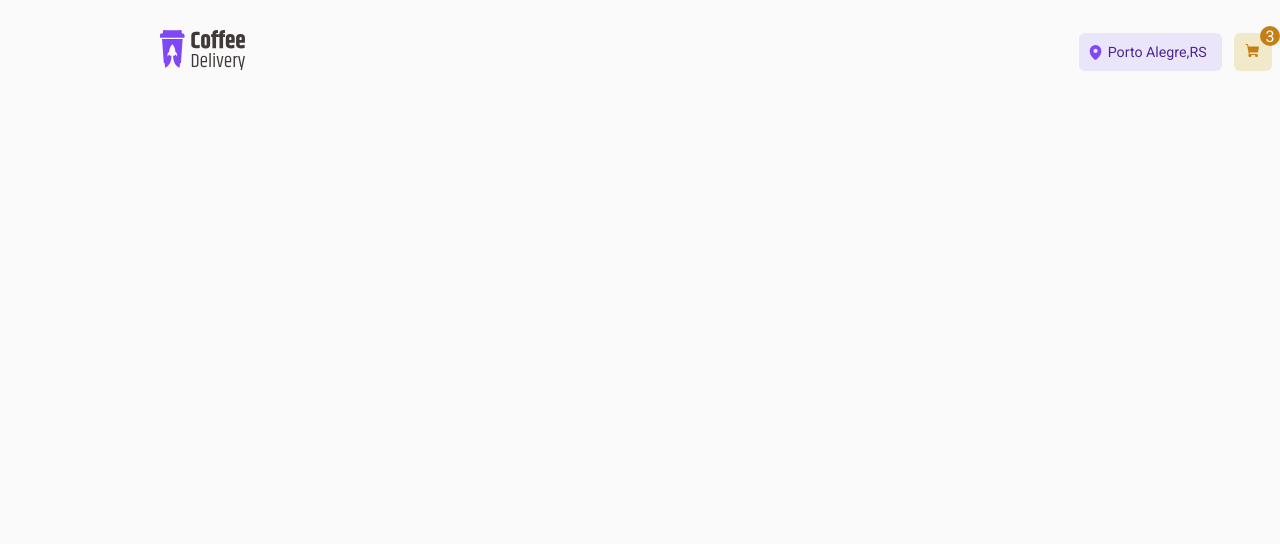
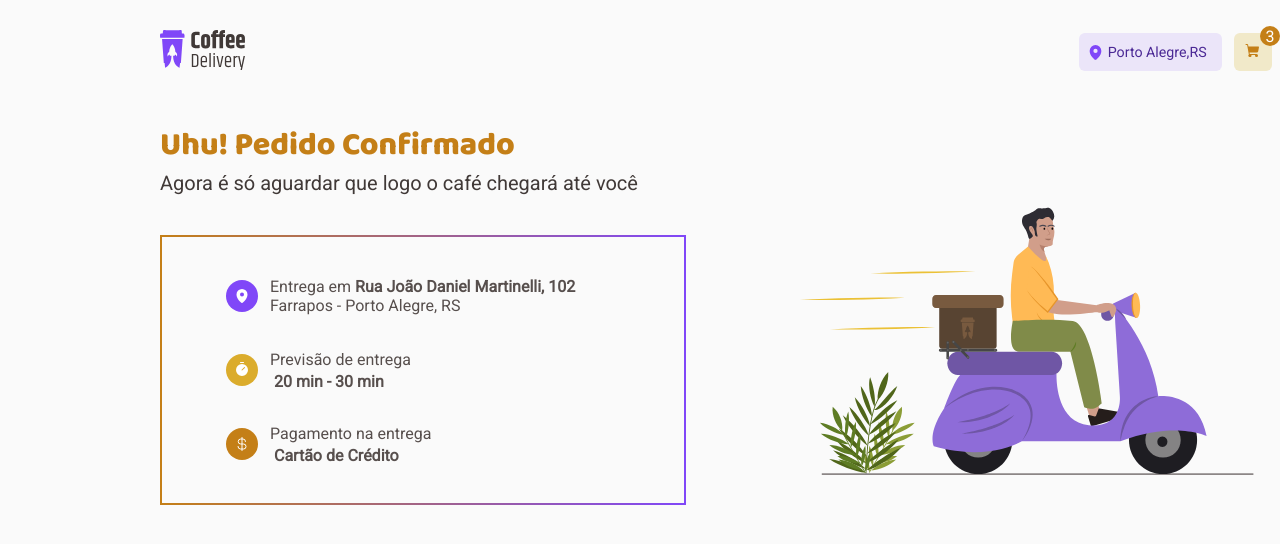
Before and after one commit to GaloManco/caffeDelivery, a React (Vite) app: page /entregadopedido in a window 1280 px wide. Shown: the top 544 px of the page. Built offline with nearby package versions, Linux system fonts and the light colour scheme.

Commit message:
Finalizado a parte da estilização do projeto.

```diff
--- a/src/Router.tsx
+++ b/src/Router.tsx
@@ -1,7 +1,7 @@
 import { Route, Routes } from 'react-router-dom'
 import { DefaultLayout } from './layout/defaultLayout'
 import { Home } from './pages/home/Home'
-import { EntregaDoPedido } from './pages/entragaDopedido/EntregaDopedido'
+import { EntregaDoPedido } from './pages/entragaDopedido'
 import { CadastroDoPedido } from './pages/cadastroDopedido'
 
 export function Router() {
--- a/src/pages/cadastroDopedido/Components/confirmaPedido/components/listadevalores/index.tsx
+++ b/src/pages/cadastroDopedido/Components/confirmaPedido/components/listadevalores/index.tsx
@@ -1,3 +1,4 @@
+import { NavLink } from 'react-router-dom'
 import {
   StyleButtonConfirmaPedido,
   StyleConteinerListaDeValores,
@@ -19,7 +20,9 @@ export function ListaDevalores() {
         <p>Total</p>
         <span>R$ 33,20</span>
       </StyleConteinerTotalDoValor>
-      <StyleButtonConfirmaPedido>Confirma Pedido</StyleButtonConfirmaPedido>
+      <NavLink to="/entregadopedido" title="Confirma Pedido">
+        <StyleButtonConfirmaPedido>Confirmar Pedido</StyleButtonConfirmaPedido>
+      </NavLink>
     </StyleConteinerListaDeValores>
   )
 }
--- a/src/pages/entragaDopedido/EntregaDopedido.tsx
+++ /dev/null
@@ -1,3 +0,0 @@
-export function EntregaDoPedido() {
-  return <div>Entrega do pedido</div>
-}
--- /dev/null
+++ b/src/pages/entragaDopedido/index.tsx
@@ -0,0 +1,58 @@
+import { CurrencyDollar, MapPin, Timer } from 'phosphor-react'
+import {
+  StyleConteinerInformacaoDaEntrega,
+  StyleConteinerPedidoConfirmado,
+  StyleExibirEndrecoDeEntrega,
+  StyleExibirPrevisãoDeEntrega,
+  StyleExibirTipoDePagamento,
+  StyleFooterEntregaDoPedido,
+  StyleHeaderEntregaDopedido,
+  StyleImagemMotinhaEntregando,
+} from './style'
+import motinhaEntregando from '../../assets/motinha-entregando.svg'
+export function EntregaDoPedido() {
+  return (
+    <StyleConteinerPedidoConfirmado>
+      <StyleHeaderEntregaDopedido>
+        <h1>Uhu! Pedido Confirmado</h1>
+        <p>Agora é só aguardar que logo o café chegará até você</p>
+      </StyleHeaderEntregaDopedido>
+      <StyleConteinerInformacaoDaEntrega>
+        <StyleFooterEntregaDoPedido>
+          <section>
+            <StyleExibirEndrecoDeEntrega>
+              <span>
+                <MapPin weight="fill" size={16} />
+              </span>
+              <div>
+                <p>
+                  Entrega em<strong>Rua João Daniel Martinelli, 102</strong>
+                </p>
+                <p>Farrapos - Porto Alegre, RS</p>
+              </div>
+            </StyleExibirEndrecoDeEntrega>
+            <StyleExibirPrevisãoDeEntrega>
+              <span>
+                <Timer weight="fill" size={16} />
+              </span>
+              <div>
+                <p>Previsão de entrega</p>
+                <strong>20 min - 30 min</strong>
+              </div>
+            </StyleExibirPrevisãoDeEntrega>
+            <StyleExibirTipoDePagamento>
+              <span>
+                <CurrencyDollar width="fill" size={16} />
+              </span>
+              <div>
+                <p>Pagamento na entrega</p>
+                <strong>Cartão de Crédito</strong>
+              </div>
+            </StyleExibirTipoDePagamento>
+          </section>
+        </StyleFooterEntregaDoPedido>
+        <StyleImagemMotinhaEntregando src={motinhaEntregando} alt="" />
+      </StyleConteinerInformacaoDaEntrega>
+    </StyleConteinerPedidoConfirmado>
+  )
+}
--- /dev/null
+++ b/src/pages/entragaDopedido/style.ts
@@ -0,0 +1,156 @@
+import styled from 'styled-components'
+
+export const StyleConteinerPedidoConfirmado = styled.div`
+  /* border: 1px solid red; */
+
+  width: 70rem;
+  height: 24.5625rem;
+  margin-top: 120px;
+`
+export const StyleHeaderEntregaDopedido = styled.header`
+  h1 {
+    font-family: 'Baloo 2';
+    font-size: 2rem;
+    color: ${(props) => props.theme.yellow_dark};
+  }
+  & p {
+    font-family: 'Roboto';
+    font-size: 1.25rem;
+    color: ${(props) => props.theme.base_subtitle};
+  }
+`
+export const StyleFooterEntregaDoPedido = styled.footer`
+  width: 32.875rem;
+  height: 16.875rem;
+  margin-top: 2.5rem;
+
+  border: 2px solid transparent;
+  border-image: linear-gradient(
+    to right,
+    ${(props) => props.theme.yellow_dark},
+    ${(props) => props.theme.purple}
+  );
+  border-image-slice: 1;
+  border-radius: 10px;
+
+  display: flex;
+  justify-content: center;
+  align-items: center;
+  section {
+    display: flex;
+    flex-direction: column;
+    align-items: center;
+    gap: 2rem;
+    margin-right: 2.5rem;
+  }
+`
+
+export const StyleExibirEndrecoDeEntrega = styled.div`
+  /* border: 1px solid red; */
+  display: flex;
+  align-items: center;
+  width: 22.125rem;
+  height: 2.625rem;
+  gap: 0.75rem;
+  & span {
+    width: 2rem;
+    height: 2rem;
+    background: ${(props) => props.theme.purple};
+    border-radius: 50%;
+    display: flex;
+    align-items: center;
+    justify-content: center;
+    & svg {
+      color: ${(props) => props.theme.white};
+    }
+  }
+
+  & p {
+    display: flex;
+    font-family: 'Roboto';
+    font-size: 1rem;
+    color: ${(props) => props.theme.base_text};
+  }
+  & strong {
+    margin-left: 4px;
+    font-family: 'Roboto';
+    font-size: 1rem;
+    color: ${(props) => props.theme.base_text};
+  }
+`
+export const StyleExibirPrevisãoDeEntrega = styled.div`
+  /* border: 1px solid red; */
+  display: flex;
+  align-items: center;
+  width: 22.125rem;
+  height: 2.625rem;
+  gap: 0.75rem;
+  & span {
+    width: 2rem;
+    height: 2rem;
+    background: ${(props) => props.theme.yellow};
+    border-radius: 50%;
+    display: flex;
+    align-items: center;
+    justify-content: center;
+    & svg {
+      color: ${(props) => props.theme.white};
+    }
+  }
+
+  & p {
+    display: flex;
+    font-family: 'Roboto';
+    font-size: 1rem;
+    color: ${(props) => props.theme.base_text};
+    margin-bottom: 3px;
+  }
+  & strong {
+    margin-left: 4px;
+    font-family: 'Roboto';
+    font-size: 1rem;
+    color: ${(props) => props.theme.base_text};
+  }
+`
+export const StyleExibirTipoDePagamento = styled.div`
+  /* border: 1px solid red; */
+  display: flex;
+  align-items: center;
+  width: 22.125rem;
+  height: 2.625rem;
+  gap: 0.75rem;
+  & span {
+    width: 2rem;
+    height: 2rem;
+    background: ${(props) => props.theme.yellow_dark};
+    border-radius: 50%;
+    display: flex;
+    align-items: center;
+    justify-content: center;
+    & svg {
+      color: ${(props) => props.theme.white};
+    }
+  }
+
+  & p {
+    display: flex;
+    font-family: 'Roboto';
+    font-size: 1rem;
+    color: ${(props) => props.theme.base_text};
+    margin-bottom: 3px;
+  }
+  & strong {
+    margin-left: 4px;
+    font-family: 'Roboto';
+    font-size: 1rem;
+    color: ${(props) => props.theme.base_text};
+  }
+`
+export const StyleImagemMotinhaEntregando = styled.img`
+  width: 30.75rem;
+  height: 18.3125rem;
+`
+export const StyleConteinerInformacaoDaEntrega = styled.div`
+  display: flex;
+  gap: 6.375rem;
+`
```
Also changed, not shown: src/assets/motinha-entregando.svg (added).
